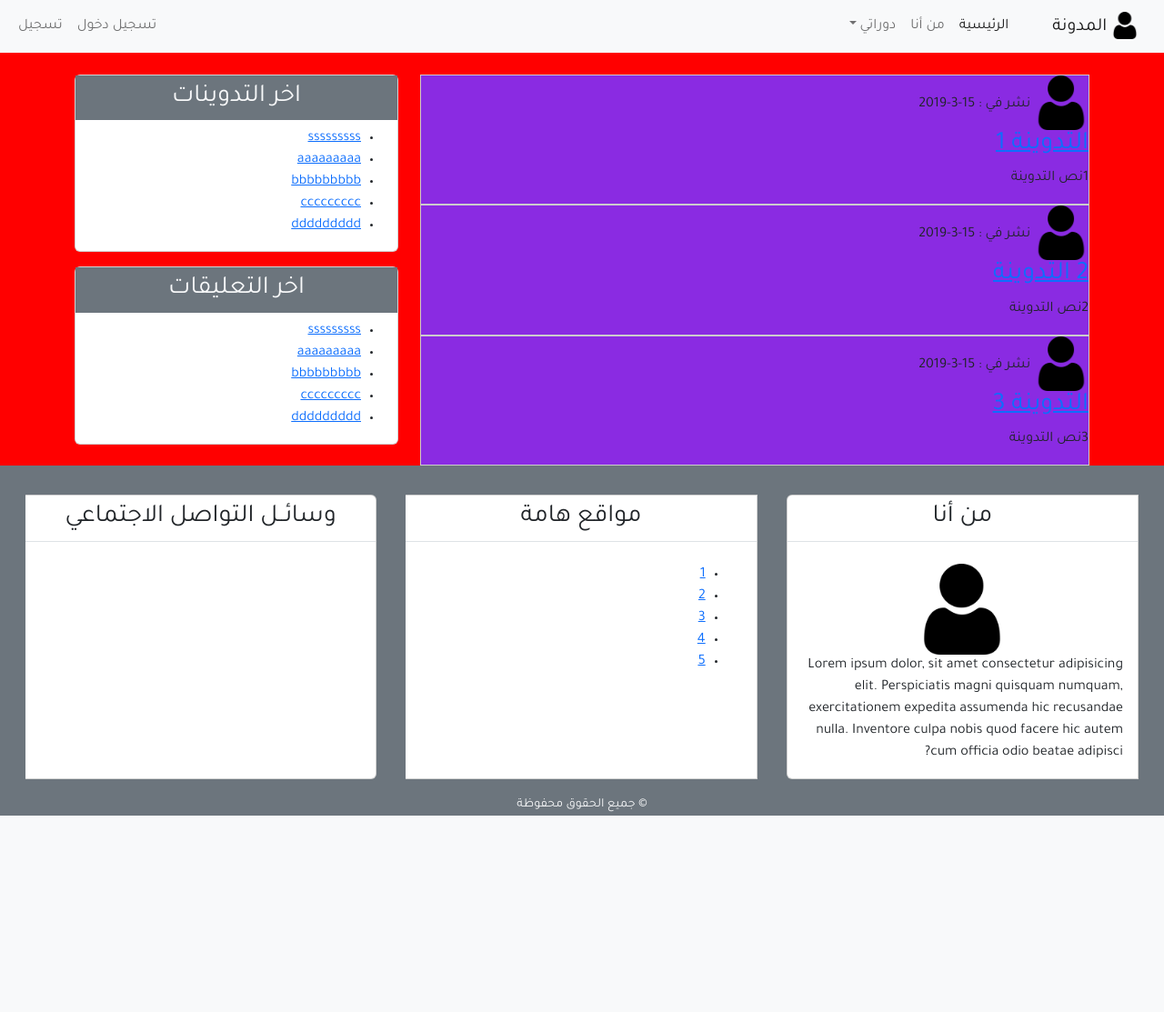
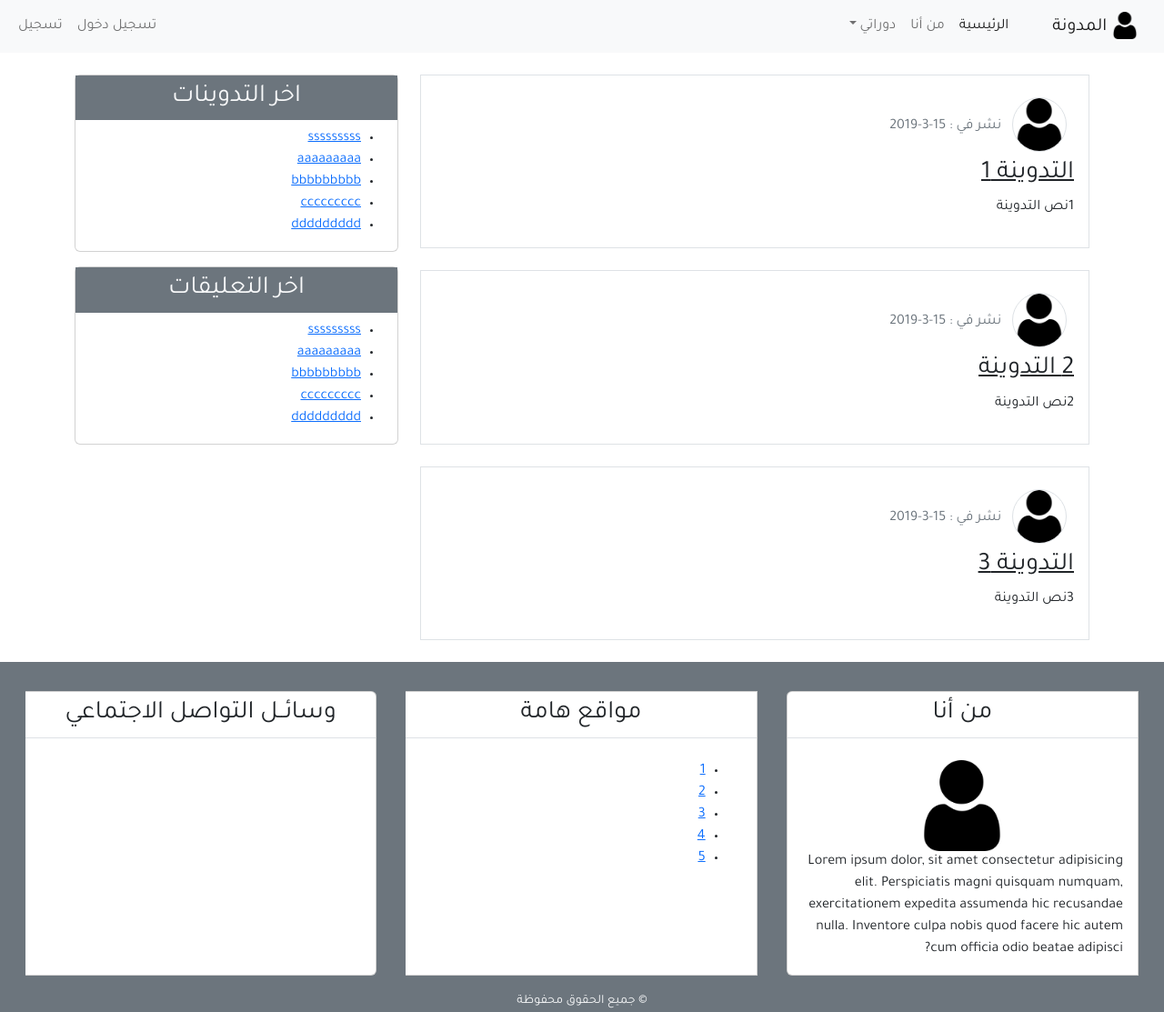
Before and after one commit to fatmasaif/blog-django-ar-, a Django app: page / in a window 1280 px wide. Shown: the whole page at 91% size. Before the commit the page ends 897 px from the top, so only its background shows below. Run offline with Django 4.2, Linux system fonts and the light colour scheme; some libraries are stand-ins or nearby versions.

Commit message:
ADD title in file base.html

```diff
--- a/src/blog/templates/blog/base.html
+++ b/src/blog/templates/blog/base.html
@@ -8,8 +8,11 @@
     <link rel="stylesheet" href="{% static 'css/bootstrap.min.css' %}">
     <link rel="shortcut icon" href="{% static 'images/favicon.ico' %}" type="image/x-icon">
     <link rel="stylesheet"    href="{% static 'css/main.css' %}">
-    <title>المدونة</title>
-
+    {% if title %}
+         <title> مدونة | {{ title }}   </title>
+    {% else %}
+         <title> مدونة    </title>
+    {% endif %}
 </head>
 <body>
     <header>
--- a/src/blog/templates/blog/index.html
+++ b/src/blog/templates/blog/index.html
@@ -1,12 +1,16 @@
 {% extends 'blog/base.html' %}
 {% load static %}
 
+{% block title %}
+   {{title}}
+{% endblock title %}
+
 {% block content %}
  {% for post in posts %}
-  <div class="post">
-    <img src="{% static 'images/user.png'%}" alt="صورة الناشر" class="img-fluid" width="60px">
-    <span>نشر في : {{post.post_date}}</span>
-    <h3><a href="#">{{ post.title }}</a></h3>
+  <div class="border mb-4 p-3">
+    <img src="{% static 'images/user.png'%}" alt="صورة الناشر" class="img-fluid rounded-circle border m-2" width="60px">
+    <span class="text-secondary">نشر في : {{post.post_date}}</span>
+    <h3><a href="#" class="text-dark">{{ post.title }}</a></h3>
     <p>{{ post.content}}</p>
   </div>
   {% endfor %}
--- a/src/static/css/main.css
+++ b/src/static/css/main.css
@@ -10,7 +10,7 @@
 }
 
 body {
-      background-color: red;
+
       font-family: 'Tajawal',sans-serif;
 
 }
@@ -20,7 +20,7 @@
 }
 
 
-.post{
-    background-color: blueviolet;
+.post {
+
     border: 1px solid #ccc;
 }
```
